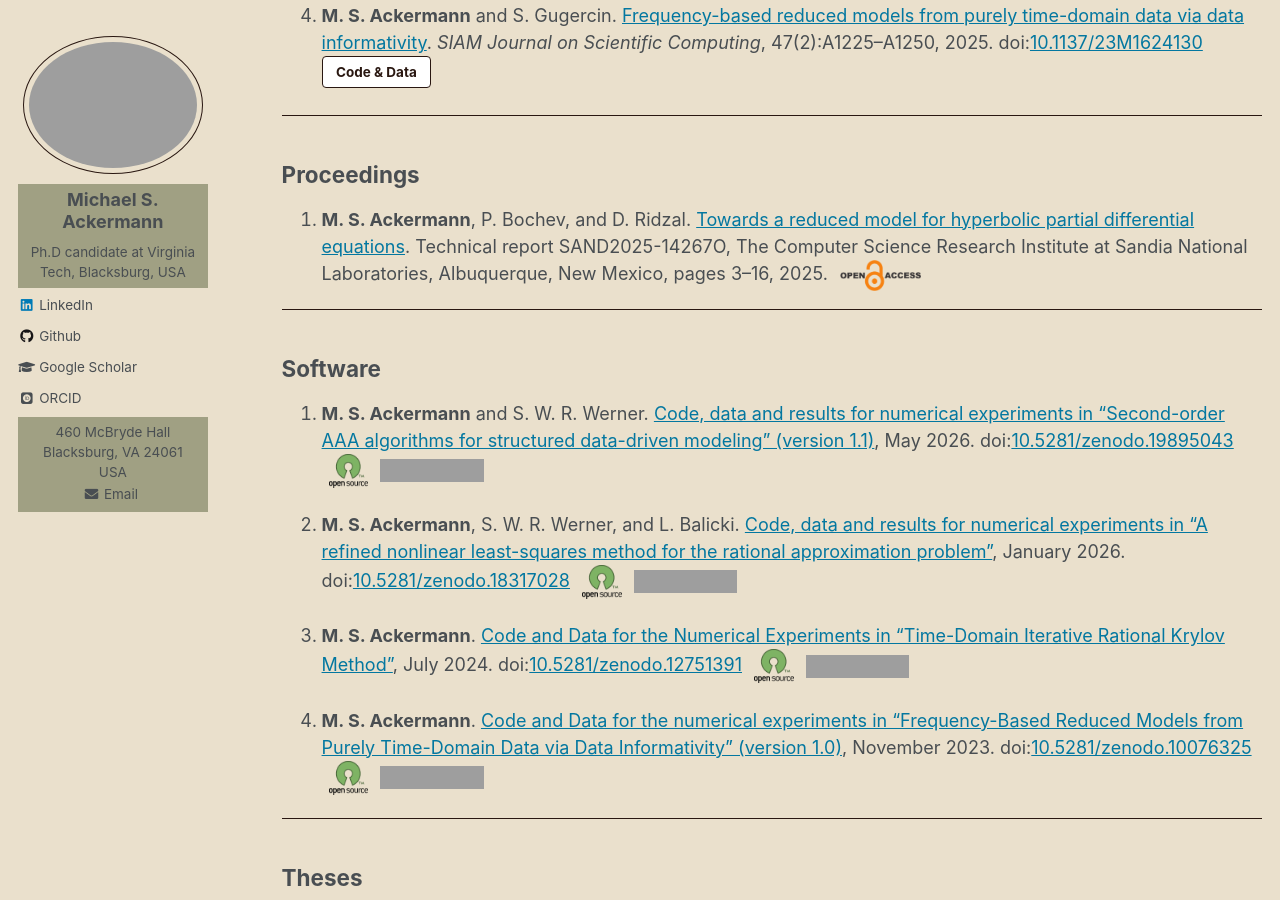
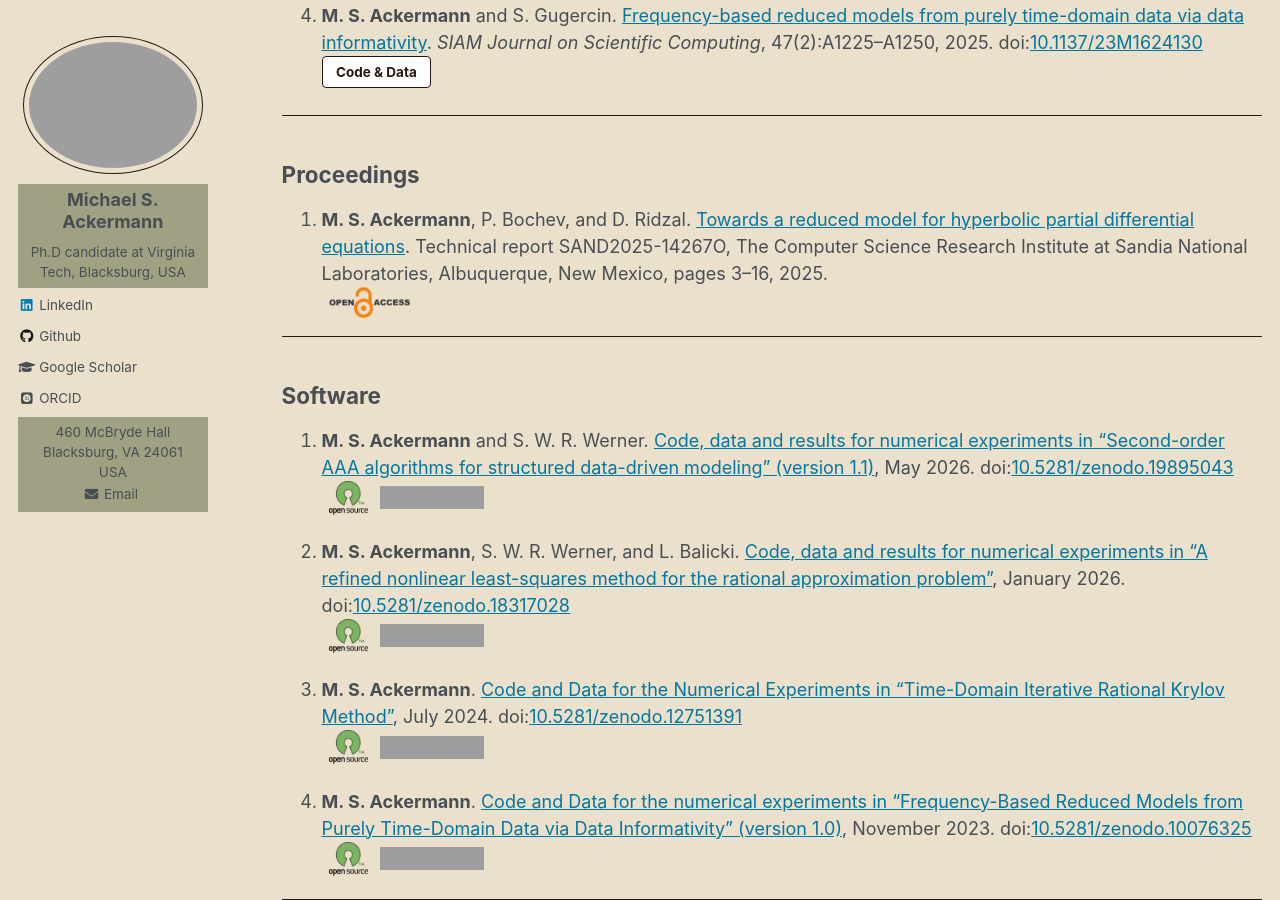
Before and after one commit to Mike-Ackermann/MSAckermann, a Jekyll site: the page built from _pages/publications.md, in a window 1280 px wide and 900 px high, scrolled down 1069 px. Built offline with Jekyll 4.4.1, drawn with Linux system fonts in a browser that asks for light colours; nearby versions of some CDN libraries; some web fonts are replaced; grey boxes are pictures that could not be loaded.

Commit message:
update pubs 3

```diff
--- a/_pages/publications.md
+++ b/_pages/publications.md
@@ -112,7 +112,7 @@ found at the end of my
     Towards a reduced model for hyperbolic partial differential equations</a>.
     Technical report SAND2025-14267O, The Computer Science Research Institute
     at Sandia National Laboratories, Albuquerque, New Mexico,
-    pages 3&ndash;16, 2025.
+    pages 3&ndash;16, 2025.<br />
     <a target="_blank" href="https://en.wikipedia.org/wiki/Open_access">
     <img src="../images/open_access_symbol.png" alt="Open Access Published"
     class="openaccess"></a>
@@ -126,7 +126,7 @@ found at the end of my
     href="https://doi.org/10.5281/zenodo.19895043">Code, data and results
     for numerical experiments in "Second-order AAA algorithms for structured
     data-driven modeling" (version 1.1)</a>, May 2026.
-    doi:<a target="blank_" href="https://doi.org/10.5281/zenodo.19895043">10.5281/zenodo.19895043</a>
+    doi:<a target="blank_" href="https://doi.org/10.5281/zenodo.19895043">10.5281/zenodo.19895043</a><br />
     <a target ="_blank"
     href="https://en.wikipedia.org/wiki/Open-source_software">
     <img src="../images/open_source_symbol.png" alt="Open Source Software"
@@ -140,7 +140,7 @@ found at the end of my
     href="https://doi.org/10.5281/zenodo.18317028">Code, data and results
     for numerical experiments in "A refined nonlinear least-squares method
     for the rational approximation problem"</a>, January 2026.
-    doi:<a target="blank_" href="https://doi.org/10.5281/zenodo.18317028">10.5281/zenodo.18317028</a>
+    doi:<a target="blank_" href="https://doi.org/10.5281/zenodo.18317028">10.5281/zenodo.18317028</a><br />
     <a target ="_blank"
     href="https://en.wikipedia.org/wiki/Open-source_software">
     <img src="../images/open_source_symbol.png" alt="Open Source Software"
@@ -154,7 +154,7 @@ found at the end of my
     href="https://doi.org/10.5281/zenodo.12751391">Code and Data for the
     Numerical Experiments in "Time-Domain Iterative Rational Krylov
     Method"</a>, July 2024.
-    doi:<a target="blank_" href="https://doi.org/10.5281/zenodo.12751391">10.5281/zenodo.12751391</a>
+    doi:<a target="blank_" href="https://doi.org/10.5281/zenodo.12751391">10.5281/zenodo.12751391</a><br />
     <a target ="_blank"
     href="https://en.wikipedia.org/wiki/Open-source_software">
     <img src="../images/open_source_symbol.png" alt="Open Source Software"
@@ -168,7 +168,7 @@ found at the end of my
     href="https://doi.org/10.5281/zenodo.10076325">Code and Data for the
     numerical experiments in "Frequency-Based Reduced Models from Purely
     Time-Domain Data via Data Informativity" (version 1.0)</a>, November 2023.
-    doi:<a target="blank_" href="https://doi.org/10.5281/zenodo.10076325">10.5281/zenodo.10076325</a>
+    doi:<a target="blank_" href="https://doi.org/10.5281/zenodo.10076325">10.5281/zenodo.10076325</a><br />
     <a target ="_blank"
     href="https://en.wikipedia.org/wiki/Open-source_software">
     <img src="../images/open_source_symbol.png" alt="Open Source Software"
@@ -185,7 +185,7 @@ found at the end of my
     <a target="blank_"
     href="http://hdl.handle.net/10919/110851">Frequency-domain learning of dynamical</a>
     systems from time-domain data. Thesis, Virginia Tech, 92 pages,
-    June 2022.
+    June 2022.<br />
     <a target="_blank" href="https://en.wikipedia.org/wiki/Open_access">
     <img src="../images/open_access_symbol.png" alt="Open Access Published"
     class="openaccess"></a>
```
